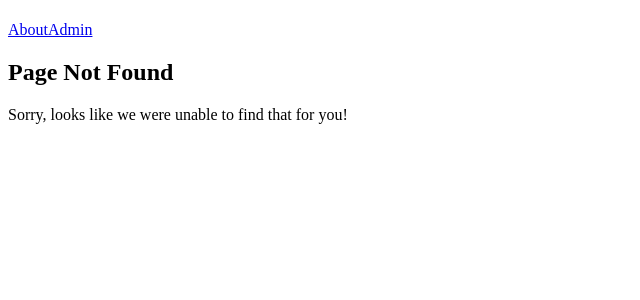
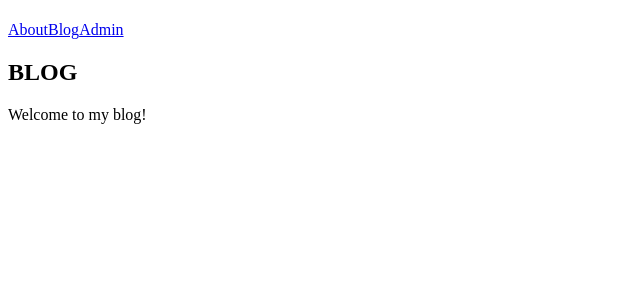
Before and after one commit to inamona/ahi, an Angular app: page /blog in a window 1280 px wide. Before the commit this address had no page. Shown: the top 300 px of the page, without its empty margins (0-640 px from the left). Built offline with nearby package versions, Linux system fonts and the light colour scheme.

Commit message:
Adding BlogModule

```diff
--- a/src/app/app.component.html
+++ b/src/app/app.component.html
@@ -3,6 +3,7 @@
 </h1>
 <nav>
   <a routerLink="/about" routerLinkActive="active">About</a>
+  <a routerLink="/blog"  routerLinkActive="active">Blog</a>
   <a routerLink="/admin" routerLinkActive="active">Admin</a>
 </nav>
 <router-outlet></router-outlet>
--- a/src/app/app.module.ts
+++ b/src/app/app.module.ts
@@ -11,6 +11,7 @@ import { AdminModule }        from './modules/admin/admin.module';
 import { ErrorModule }        from './modules/error/error.module';
 import { LoginComponent }     from './modules/login/login.component';
 import { LoginRouterModule }  from './modules/login/login.router.module';
+import { BlogModule }         from './modules/blog/blog.module';
 
 @NgModule({
   declarations: [
@@ -21,6 +22,7 @@ import { LoginRouterModule }  from './modules/login/login.router.module';
   imports: [
     BrowserModule,
     FormsModule,
+    BlogModule,
     AdminModule,
     LoginRouterModule,
     AppRouterModule,
--- /dev/null
+++ b/src/app/modules/blog/blog.component.html
@@ -0,0 +1,6 @@
+<h2>BLOG</h2>
+<p>
+  Welcome to my blog!
+</p>
+<ul>
+</ul>
--- /dev/null
+++ b/src/app/modules/blog/blog.router.module.ts
@@ -0,0 +1,18 @@
+import { NgModule } from '@angular/core';
+import { Routes, RouterModule } from '@angular/router';
+
+import { BlogComponent } from './blog.component';
+
+const blogRoutes: Routes = [
+  { path: 'blog', component: BlogComponent }
+]
+
+@NgModule({
+  imports: [
+    RouterModule.forChild(blogRoutes)
+  ],
+  exports: [
+    RouterModule
+  ]
+})
+export class BlogRouterModule { }
```
Also changed, not shown: src/app/modules/blog/blog.component.ts (added, +8 -0 lines), src/app/modules/blog/blog.module.ts (added, +14 -0 lines), src/app/modules/blog/blog.component.css (added).
